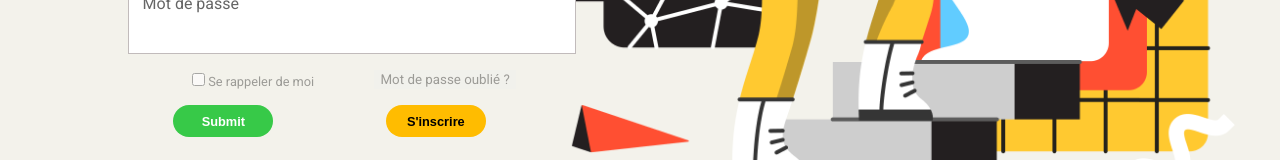
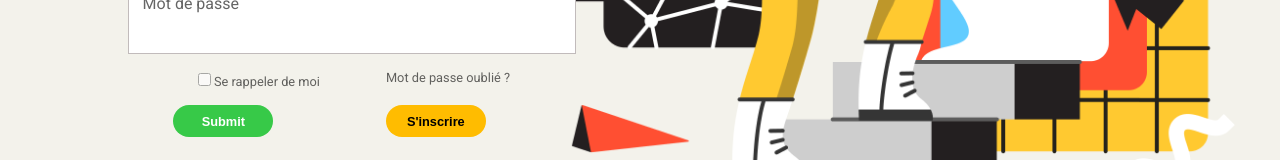
Before and after one commit to WildCodeSchool/paris-0921-project3-my-singa-assurance, a React (Vite) app: page /login in a window 1280 px wide. Shown: the part 436-596 px from the top of the page. Built offline with nearby package versions, Linux system fonts and the light colour scheme.

Commit message:
Lastfixes following Vinz

```diff
--- a/src/offer/Offer.jsx
+++ b/src/offer/Offer.jsx
@@ -13,8 +13,12 @@ import style from './style/Offer.module.scss';
 function Offer() {
   const navigate = useNavigate();
 
-  const GoRecipientLocation = () => {
+  const goRecipientLocation = () => {
     navigate('/offer/recipientLocation');
+  };
+
+  const goHome = () => {
+    navigate('/');
   };
 
   const Emoji = (props) => (
@@ -140,10 +144,12 @@ function Offer() {
       <div className={style.CounterOfferBtn}>
         <button className={style.AgeCounterDirectionButton}>
           <ArrowBackOutlinedIconLeft className={style.AgeCounterDirectionIconArrowleft} />
-          <p className={style.AgeCounterDirectionButtonText}>Retour</p>
+          <p className={style.AgeCounterDirectionButtonText} onClick={goHome}>
+            Retour
+          </p>
         </button>
         <button className={style.AgeCounterDirectionButton2}>
-          <p className={style.AgeCounterDirectionButtonText2} onClick={GoRecipientLocation}>
+          <p className={style.AgeCounterDirectionButtonText2} onClick={goRecipientLocation}>
             C&apos;est parti
           </p>
           <ArrowEastIcon className={style.AgeCounterDirectionIconArrowright} />
--- a/src/pages/LoginPage.jsx
+++ b/src/pages/LoginPage.jsx
@@ -102,7 +102,7 @@ function LoginPage() {
                   Se rappeler de moi
                 </label>
               </div>
-              <button className={style.loginPasswordForgetButton}>Mot de passe oublié ?</button>
+              <div className={style.loginPasswordForgetButton}>Mot de passe oublié ?</div>
             </div>
             <div className={style.loginAccountButton}>
               <input className={style.loginConnexionButton} type="submit" />
--- a/src/pages/style/LoginPage.module.scss
+++ b/src/pages/style/LoginPage.module.scss
@@ -108,7 +108,7 @@
 .loginPasswordForgetButton {
   border: none;
   font-family: 'Roboto', sans-serif;
-  opacity: 60%;
+  opacity: 100%;
 }
 
 .loginAccountButton {
```
